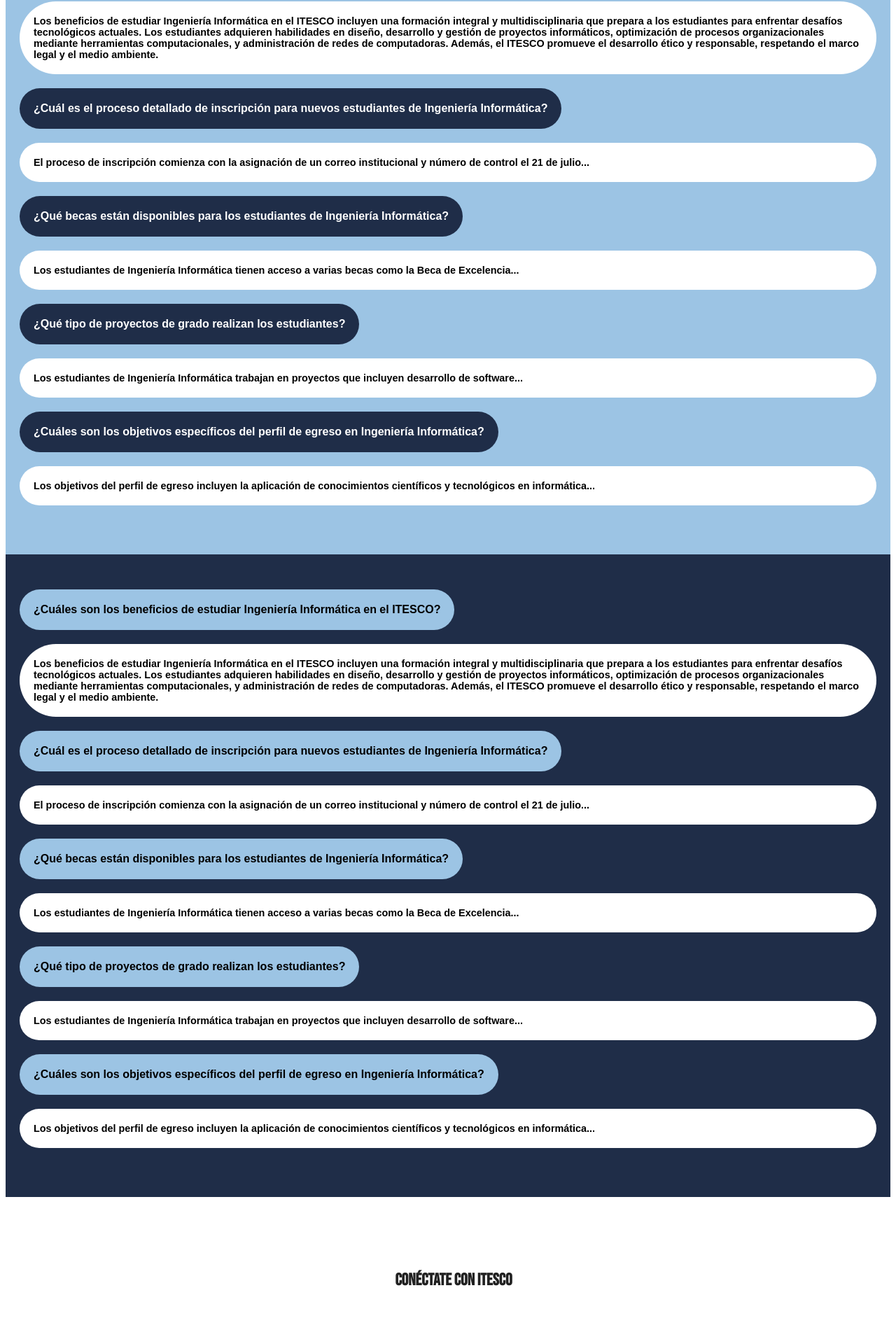
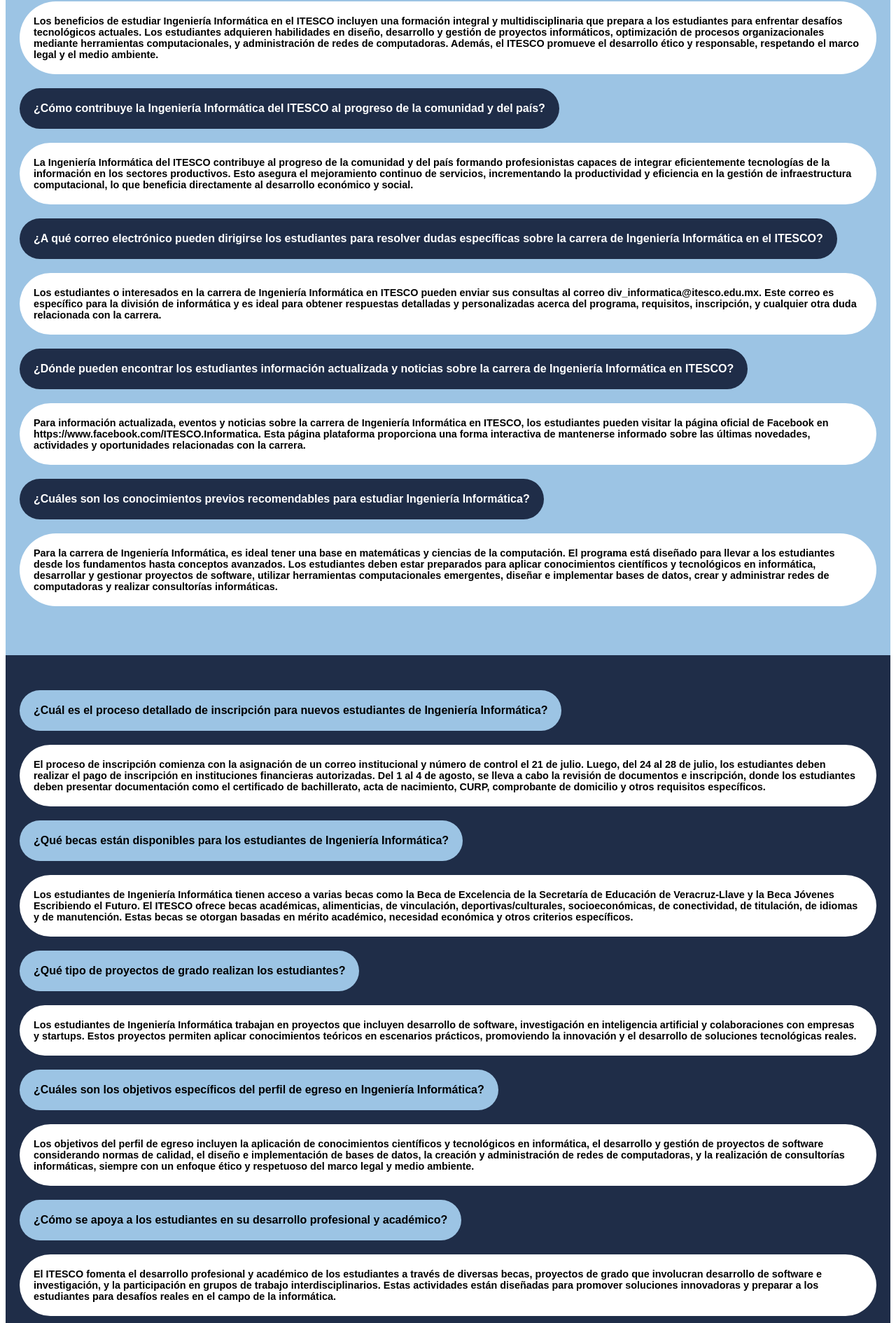
Before and after one commit to ricardomiss/webapp-informatics, a React (Vite) app: page /frequent-questions in a window 1280 px wide. Shown: the part 1734-3624 px from the top of the page at 70% size. Built offline with nearby package versions, Linux system fonts and the light colour scheme.

Commit message:
Correccion letras

```diff
--- a/src/pages/ComponentsQuestions/Questions.jsx
+++ b/src/pages/ComponentsQuestions/Questions.jsx
@@ -14,34 +14,34 @@ export const Questions = () => {
             </div>
             <div className="faq-item">
                 <div className="faq-question">
-                    <p>¿Cuál es el proceso detallado de inscripción para nuevos estudiantes de Ingeniería Informática?</p>
+                    <p>¿Cómo contribuye la Ingeniería Informática del ITESCO al progreso de la comunidad y del país?</p>
                 </div>
                 <div className="faq-answer">
-                    <p>El proceso de inscripción comienza con la asignación de un correo institucional y número de control el 21 de julio...</p>
+                    <p>La Ingeniería Informática del ITESCO contribuye al progreso de la comunidad y del país formando profesionistas capaces de integrar eficientemente tecnologías de la información en los sectores productivos. Esto asegura el mejoramiento continuo de servicios, incrementando la productividad y eficiencia en la gestión de infraestructura computacional, lo que beneficia directamente al desarrollo económico y social.</p>
                 </div>
             </div>
             <div className="faq-item">
                 <div className="faq-question">
-                    <p>¿Qué becas están disponibles para los estudiantes de Ingeniería Informática?</p>
+                    <p>¿A qué correo electrónico pueden dirigirse los estudiantes para resolver dudas específicas sobre la carrera de Ingeniería Informática en el ITESCO?</p>
                 </div>
                 <div className="faq-answer">
-                    <p>Los estudiantes de Ingeniería Informática tienen acceso a varias becas como la Beca de Excelencia...</p>
+                    <p>Los estudiantes o interesados en la carrera de Ingeniería Informática en ITESCO pueden enviar sus consultas al correo div_informatica@itesco.edu.mx. Este correo es específico para la división de informática y es ideal para obtener respuestas detalladas y personalizadas acerca del programa, requisitos, inscripción, y cualquier otra duda relacionada con la carrera.</p>
                 </div>
             </div>
             <div className="faq-item">
                 <div className="faq-question">
-                    <p>¿Qué tipo de proyectos de grado realizan los estudiantes?</p>
+                    <p>¿Dónde pueden encontrar los estudiantes información actualizada y noticias sobre la carrera de Ingeniería Informática en ITESCO?</p>
                 </div>
                 <div className="faq-answer">
-                    <p>Los estudiantes de Ingeniería Informática trabajan en proyectos que incluyen desarrollo de software...</p>
+                    <p>Para información actualizada, eventos y noticias sobre la carrera de Ingeniería Informática en ITESCO, los estudiantes pueden visitar la página oficial de Facebook en https://www.facebook.com/ITESCO.Informatica. Esta página plataforma proporciona una forma interactiva de mantenerse informado sobre las últimas novedades, actividades y oportunidades relacionadas con la carrera.</p>
                 </div>
             </div>
             <div className="faq-item">
                 <div className="faq-question">
-                    <p>¿Cuáles son los objetivos específicos del perfil de egreso en Ingeniería Informática?</p>
+                    <p>¿Cuáles son los conocimientos previos recomendables para estudiar Ingeniería Informática?</p>
                 </div>
                 <div className="faq-answer">
-                    <p>Los objetivos del perfil de egreso incluyen la aplicación de conocimientos científicos y tecnológicos en informática...</p>
+                    <p>Para la carrera de Ingeniería Informática, es ideal tener una base en matemáticas y ciencias de la computación. El programa está diseñado para llevar a los estudiantes desde los fundamentos hasta conceptos avanzados. Los estudiantes deben estar preparados para aplicar conocimientos científicos y tecnológicos en informática, desarrollar y gestionar proyectos de software, utilizar herramientas computacionales emergentes, diseñar e implementar bases de datos, crear y administrar redes de computadoras y realizar consultorías informáticas.</p>
                 </div>
             </div>
         </div>
--- a/src/pages/ComponentsQuestions/Questions1.jsx
+++ b/src/pages/ComponentsQuestions/Questions1.jsx
@@ -6,18 +6,10 @@ export const Questions1 = () => {
         <div className="container-faqDescription1">
             <div className="faq-item1">
                 <div className="faq-question1">
-                    <p>¿Cuáles son los beneficios de estudiar Ingeniería Informática en el ITESCO?</p>
-                </div>
-                <div className="faq-answer1">
-                    <p>Los beneficios de estudiar Ingeniería Informática en el ITESCO incluyen una formación integral y multidisciplinaria que prepara a los estudiantes para enfrentar desafíos tecnológicos actuales. Los estudiantes adquieren habilidades en diseño, desarrollo y gestión de proyectos informáticos, optimización de procesos organizacionales mediante herramientas computacionales, y administración de redes de computadoras. Además, el ITESCO promueve el desarrollo ético y responsable, respetando el marco legal y el medio ambiente.</p>
-                </div>
-            </div>
-            <div className="faq-item1">
-                <div className="faq-question1">
                     <p>¿Cuál es el proceso detallado de inscripción para nuevos estudiantes de Ingeniería Informática?</p>
                 </div>
                 <div className="faq-answer1">
-                    <p>El proceso de inscripción comienza con la asignación de un correo institucional y número de control el 21 de julio...</p>
+                    <p>El proceso de inscripción comienza con la asignación de un correo institucional y número de control el 21 de julio. Luego, del 24 al 28 de julio, los estudiantes deben realizar el pago de inscripción en instituciones financieras autorizadas. Del 1 al 4 de agosto, se lleva a cabo la revisión de documentos e inscripción, donde los estudiantes deben presentar documentación como el certificado de bachillerato, acta de nacimiento, CURP, comprobante de domicilio y otros requisitos específicos.</p>
                 </div>
             </div>
             <div className="faq-item1">
@@ -25,7 +17,7 @@ export const Questions1 = () => {
                     <p>¿Qué becas están disponibles para los estudiantes de Ingeniería Informática?</p>
                 </div>
                 <div className="faq-answer1">
-                    <p>Los estudiantes de Ingeniería Informática tienen acceso a varias becas como la Beca de Excelencia...</p>
+                    <p>Los estudiantes de Ingeniería Informática tienen acceso a varias becas como la Beca de Excelencia de la Secretaría de Educación de Veracruz-Llave y la Beca Jóvenes Escribiendo el Futuro. El ITESCO ofrece becas académicas, alimenticias, de vinculación, deportivas/culturales, socioeconómicas, de conectividad, de titulación, de idiomas y de manutención. Estas becas se otorgan basadas en mérito académico, necesidad económica y otros criterios específicos.</p>
                 </div>
             </div>
             <div className="faq-item1">
@@ -33,7 +25,7 @@ export const Questions1 = () => {
                     <p>¿Qué tipo de proyectos de grado realizan los estudiantes?</p>
                 </div>
                 <div className="faq-answer1">
-                    <p>Los estudiantes de Ingeniería Informática trabajan en proyectos que incluyen desarrollo de software...</p>
+                    <p>Los estudiantes de Ingeniería Informática trabajan en proyectos que incluyen desarrollo de software, investigación en inteligencia artificial y colaboraciones con empresas y startups. Estos proyectos permiten aplicar conocimientos teóricos en escenarios prácticos, promoviendo la innovación y el desarrollo de soluciones tecnológicas reales.</p>
                 </div>
             </div>
             <div className="faq-item1">
@@ -41,7 +33,15 @@ export const Questions1 = () => {
                     <p>¿Cuáles son los objetivos específicos del perfil de egreso en Ingeniería Informática?</p>
                 </div>
                 <div className="faq-answer1">
-                    <p>Los objetivos del perfil de egreso incluyen la aplicación de conocimientos científicos y tecnológicos en informática...</p>
+                    <p>Los objetivos del perfil de egreso incluyen la aplicación de conocimientos científicos y tecnológicos en informática, el desarrollo y gestión de proyectos de software considerando normas de calidad, el diseño e implementación de bases de datos, la creación y administración de redes de computadoras, y la realización de consultorías informáticas, siempre con un enfoque ético y respetuoso del marco legal y medio ambiente.</p>
+                </div>
+            </div>
+            <div className="faq-item1">
+                <div className="faq-question1">
+                    <p>¿Cómo se apoya a los estudiantes en su desarrollo profesional y académico?</p>
+                </div>
+                <div className="faq-answer1">
+                    <p>El ITESCO fomenta el desarrollo profesional y académico de los estudiantes a través de diversas becas, proyectos de grado que involucran desarrollo de software e investigación, y la participación en grupos de trabajo interdisciplinarios. Estas actividades están diseñadas para promover soluciones innovadoras y preparar a los estudiantes para desafíos reales en el campo de la informática.</p>
                 </div>
             </div>
         </div>
--- a/src/style/FeaturedProyects/CarrouselVideo.css
+++ b/src/style/FeaturedProyects/CarrouselVideo.css
@@ -18,6 +18,8 @@
     z-index: 10;
     display: flex;
     justify-content: center;
+    font-weight: 700;
+    font-family: 'Montserrat', sans-serif;
     align-items: center;
     font-size: 2rem;
     position: relative;
```
